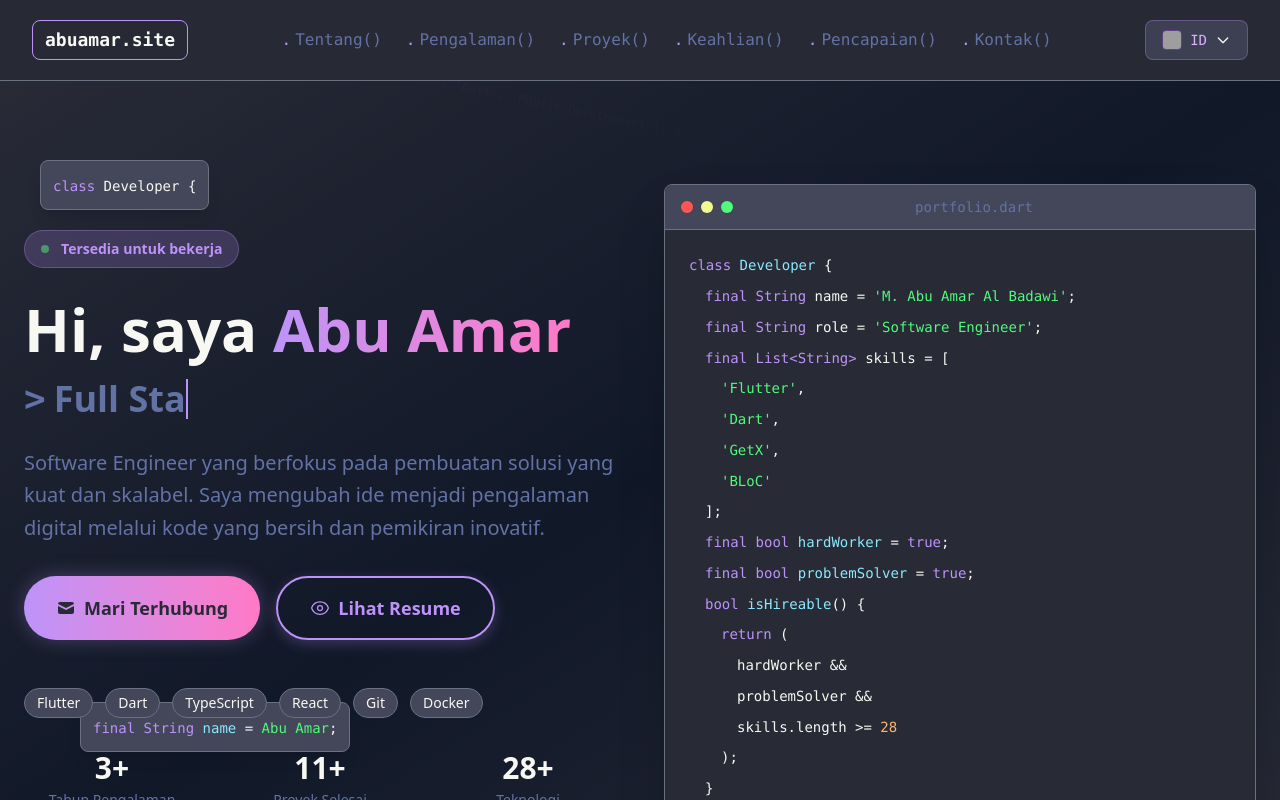
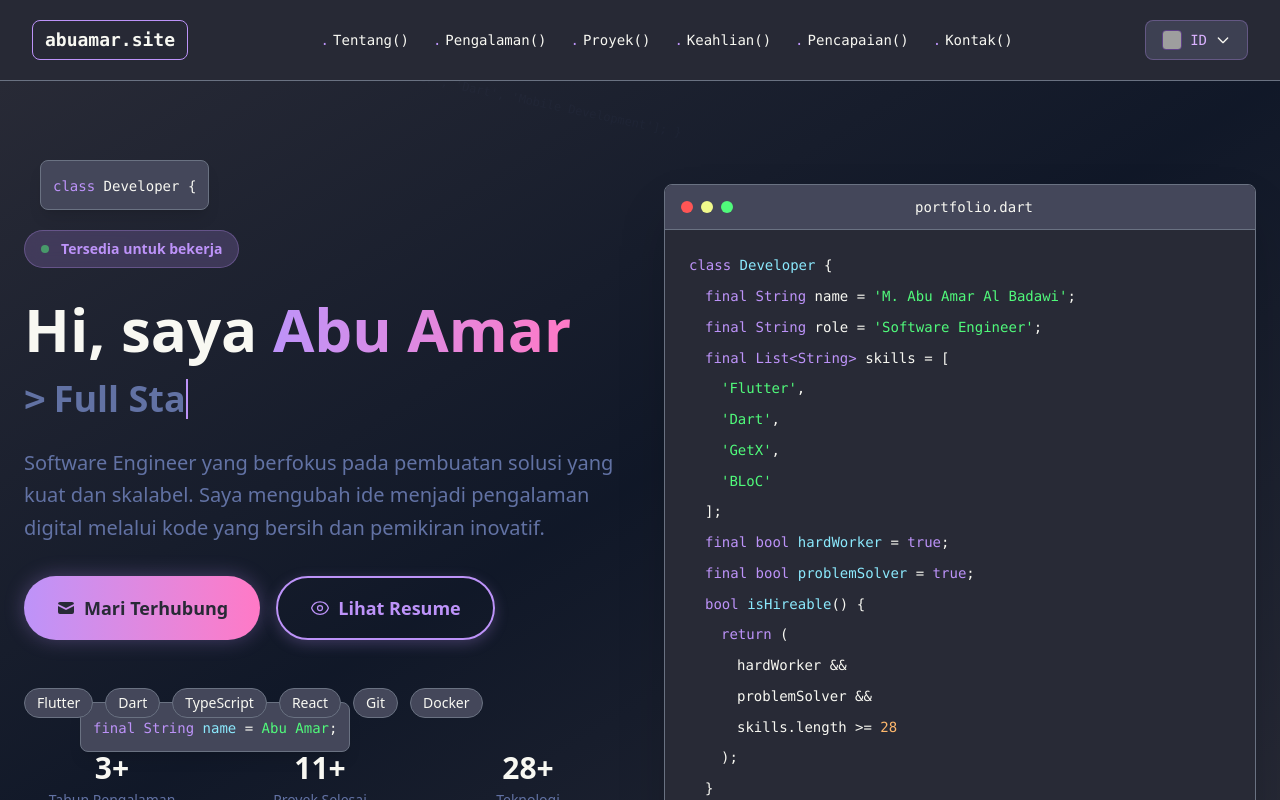
Before and after one commit to abuamar142/portfolio, a Vue app: page / in a window 1280 px wide. Shown: the top 800 px of the page. Built offline with nearby package versions, Linux system fonts and the light colour scheme; grey boxes are pictures that could not be loaded.

Commit message:
feat: Update favicon and add robots.txt for SEO; enhance accessibility in header and hero sections

```diff
--- a/src/components/layout/AppHeader.vue
+++ b/src/components/layout/AppHeader.vue
@@ -25,7 +25,7 @@
               v-for="item in navigation"
               :key="item.name"
               :href="item.href"
-              class="text-sm lg:text-base text-dracula-comment hover:text-dracula-purple transition-colors font-mono relative group py-2"
+              class="text-sm text-dracula-foreground hover:text-dracula-purple transition-colors font-mono relative group py-2"
               @click.prevent="scrollToSection(item.href)"
             >
               <span class="text-dracula-purple mr-1">.</span>{{ $t(item.name) }}()
--- a/src/components/sections/HeroSection.vue
+++ b/src/components/sections/HeroSection.vue
@@ -185,7 +185,7 @@
                   <div class="w-3 h-3 bg-dracula-yellow rounded-full"></div>
                   <div class="w-3 h-3 bg-dracula-green rounded-full"></div>
                 </div>
-                <div class="text-dracula-comment text-sm font-mono">portfolio.dart</div>
+                <div class="text-dracula-foreground text-sm font-mono">portfolio.dart</div>
                 <div class="w-6"></div>
               </div>
 
--- a/src/components/ui/SearchInput.vue
+++ b/src/components/ui/SearchInput.vue
@@ -23,6 +23,8 @@
         :value="modelValue"
         @input="$emit('update:modelValue', ($event.target as HTMLInputElement).value)"
         type="text"
+        id="search-input"
+        name="search"
         :placeholder="placeholder"
         class="block w-full pl-10 pr-12 py-3 bg-dracula-selection border border-gray-500 rounded-lg text-dracula-foreground placeholder-dracula-comment font-mono text-sm focus:outline-none focus:ring-2 focus:ring-dracula-purple focus:border-dracula-purple transition-all duration-300 hover:border-dracula-purple/50"
       />
```
Also changed, not shown: index.html (line endings or trailing spaces), public/robots.txt (added), 1 other file (tests, documents, lock files or other folders).
